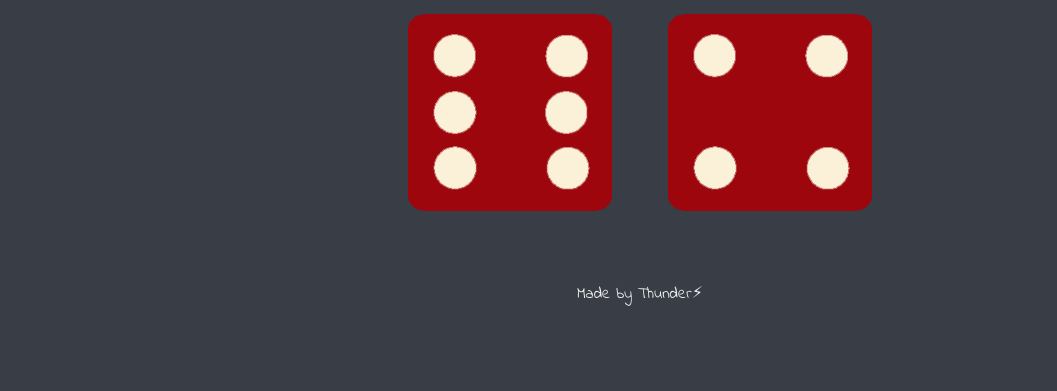
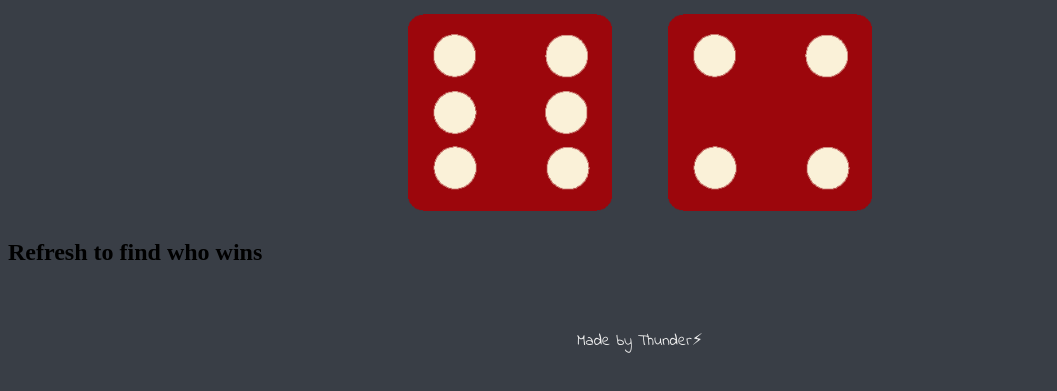
Before and after one commit to Navaneetha-Krishnan-MV/dicegame, a plain HTML site: page index.html in a window 1280 px wide. Shown: the part 321-712 px from the top of the page, without its empty margins (0-1057 px from the left). Drawn offline with Linux system fonts and the light colour scheme.

Commit message:
Update index.html

```diff
--- a/index.html
+++ b/index.html
@@ -23,7 +23,7 @@
         <img class="img2" src="" />
       </div>
     </div>
-
+    <h2>Refresh to find who wins</h2>
     <footer>Made by Thunder⚡</footer>
     <script src="index.js"></script>
   </body>
```
